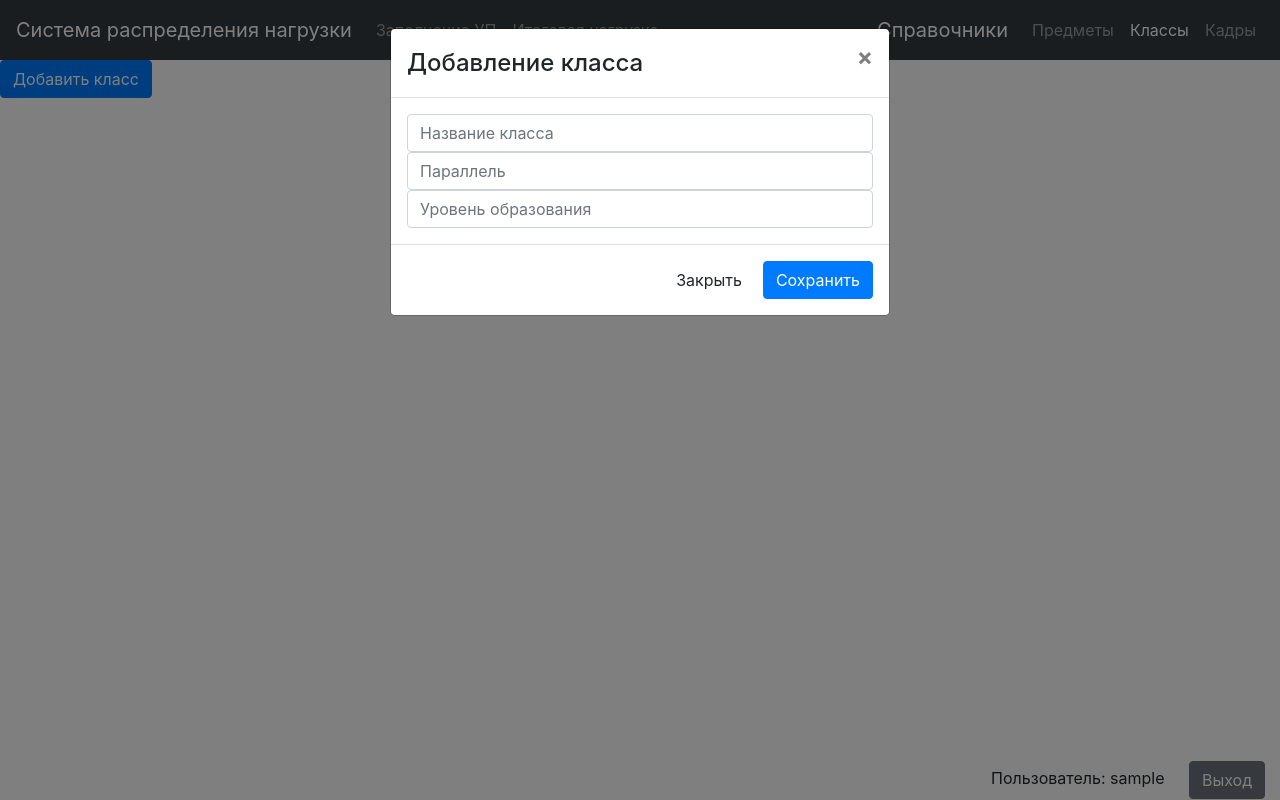
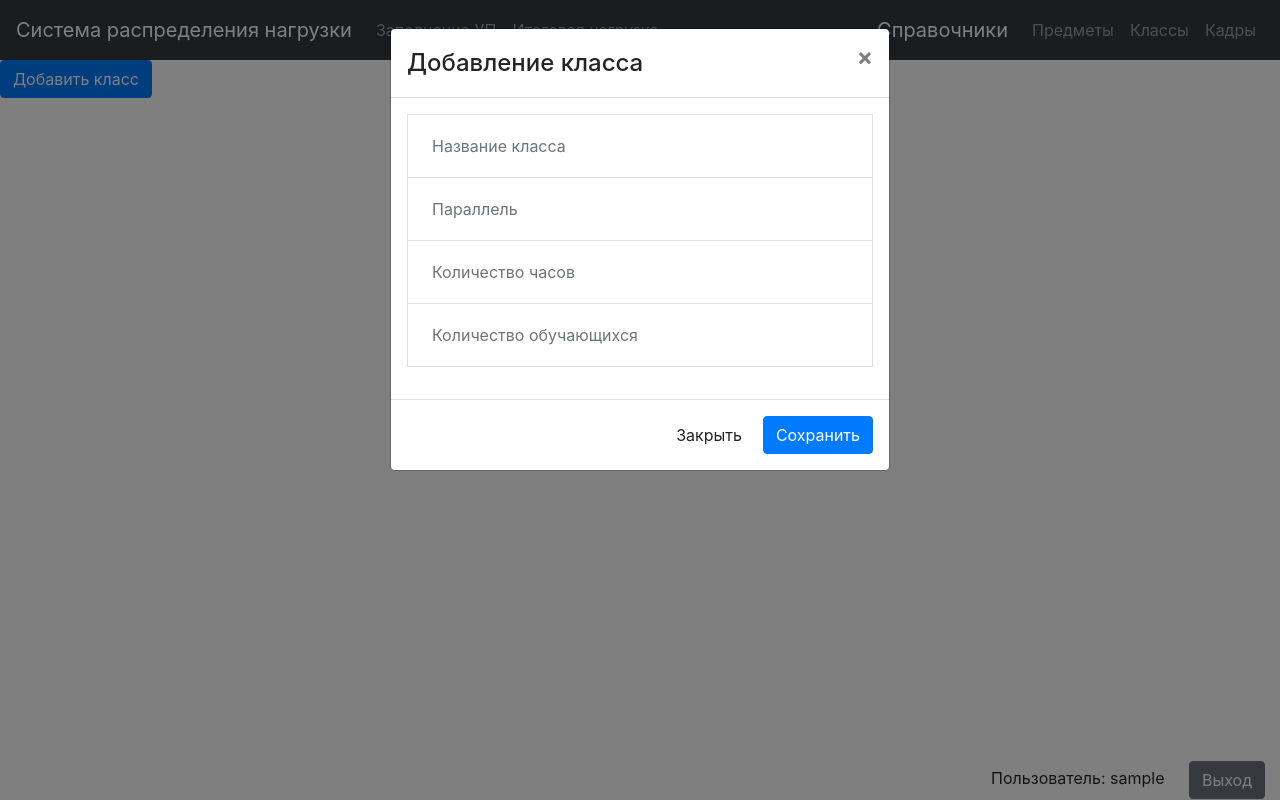
Before and after one commit to dzenbots/teachers_load_sharing_system, a Flask app: template app/classes_app/templates/classes_app.html in a window 1280 px wide, after a click on "Добавить класс". Run offline with Flask 2, Linux system fonts and the light colour scheme; the template is opened without the code that fills it, so the values that code supplies are empty; the visitor is signed in with stand-in values (Sample User, id 1); some libraries are stand-ins or nearby versions.

Commit message:
fix classes app. It works!!!

```diff
--- a/app/__init__.py
+++ b/app/__init__.py
@@ -1,4 +1,6 @@
 from flask import Flask, render_template, session
+
+from app.classes_app.views import classes_app
 from app.views import main
 from app.login_app.views import login_app
 from app.subjects_app.views import subjects_app
@@ -15,6 +17,7 @@ def create_app(config_file='settings.py'):
     app.register_blueprint(main)
     app.register_blueprint(login_app)
     app.register_blueprint(subjects_app)
+    app.register_blueprint(classes_app)
 
     @app.errorhandler(404)
     def http_404_handler(error):
--- a/app/classes_app/static/styles/classes_app.css
+++ b/app/classes_app/static/styles/classes_app.css
@@ -18,3 +18,10 @@
 .classes_adding_tr {
     margin-bottom: 10px;
 }
+
+
+.no-border {
+    border: 0;
+    box-shadow: none; /* You may want to include this as bootstrap applies these styles too */
+    background: transparent;
+}
--- a/app/classes_app/templates/classes_app.html
+++ b/app/classes_app/templates/classes_app.html
@@ -25,9 +25,3 @@
     {% include 'classes_main.html' %}
 
 {% endblock %}
-
-{% block footer_content %}
-
-    {% include 'classes_footer.html' %}
-
-{% endblock %}
--- a/app/classes_app/templates/classes_footer.html
+++ /dev/null
@@ -1,7 +0,0 @@
-{% if 'valid_user' in session %}
-    <footer>
-        <div class="main_footer">
-            <div>Пользователь: {{ session.get('login') }} <a href="/login_app/logout" class="btn btn-secondary" role="button" style="margin-left: 20px;">Выход</a></div>
-        </div>
-    </footer>
-{% endif %}
--- a/app/classes_app/templates/classes_main.html
+++ b/app/classes_app/templates/classes_main.html
@@ -11,58 +11,66 @@
                                     <h2>Начальное общее образование</h2>
                                     <table class="table table-bordered">
                                         {% if table_info %}
+                                        <thead class="thead-dark">
                                         <tr>
                                             {% for item in range(1, table_info|length) %}
-                                            <th scope="col">
+                                            <th scope="col" class="justify-content-center">
                                                 {{ table_info[item] }}
                                             </th>
                                             {% endfor %}
                                         </tr>
+                                        </thead>
                                         {% endif %}
+                                        <tbody>
                                         {% for record in data_HOO %}
                                             <tr>
                                                 <form   id="{{ 'classes_table_form_{}'.format(record.id) }}"
-                                                            action="/classes_app/update_record/{{ record.id }}"
+                                                            action="/classes_app/update_class/{{ record.id }}"
                                                             method="post"
                                                             class="justify-content-center"
                                                             target="classes_hidden_iframe"
                                                 >
                                                     <td scope="col">
-                                                        <div class="form-group">
+
                                                             <input  type="text"
                                                                     name="{{ 'id_{}_{}'.format(record.id, row_table_info[1]) }}"
-                                                                    class="form-control"
+                                                                    class="form-control no-border"
                                                                     value="{{ record.name }}"
                                                                     onchange="submit()"
                                                                     required
                                                                 >
-                                                        </div>
                                                     </td>
-                                                    <td>
-                                                        <div class="form-group">
+                                                    <td scope="col">
                                                             <input  type="text"
                                                                     name="{{ 'id_{}_{}'.format(record.id, row_table_info[2]) }}"
-                                                                    class="form-control"
+                                                                    class="form-control no-border"
                                                                     value="{{ record.parallel }}"
                                                                     onchange="submit()"
                                                                     required
                                                             >
-                                                        </div>
                                                     </td>
-                                                    <td>
-                                                        <div class="form-group">
+                                                    <td scope="col">
                                                             <input  type="text"
                                                                     name="{{ 'id_{}_{}'.format(record.id, row_table_info[3]) }}"
-                                                                    class="form-control"
-                                                                    value="{{ record.level }}"
+                                                                    class="form-control no-border"
+                                                                    value="{{ record.max_hours }}"
                                                                     onchange="submit()"
                                                                     required
                                                             >
-                                                        </div>
+                                                    </td>
+                                                    <td scope="col">
+                                                            <input  type="text"
+                                                                    name="{{ 'id_{}_{}'.format(record.id, row_table_info[4]) }}"
+                                                                    class="form-control no-border"
+                                                                    value="{{ record.students_num }}"
+                                                                    onchange="submit()"
+                                                                    required
+                                                            >
                                                     </td>
                                                 </form>
                                             </tr>
                                         {% endfor %}
+                                        </tbody>
                                     </table>
                                 {% endif %}
                             </div>
@@ -75,6 +83,7 @@
                                     <h2>Основное общее образование</h2>
                                     <table class="table table-bordered">
                                         {% if table_info %}
+                                        <thead class="thead-dark">
                                         <tr>
                                             {% for item in range(1, table_info|length) %}
                                             <th scope="col" class="justify-content-center">
@@ -82,11 +91,13 @@
                                             </th>
                                             {% endfor %}
                                         </tr>
+                                        </thead>
                                         {% endif %}
+                                        <tbody>
                                         {% for record in data_OOO %}
                                             <tr>
                                                 <form   id="{{ 'classes_table_form_{}'.format(record.id) }}"
-                                                            action="/classes_app/update_record/{{ record.id }}"
+                                                            action="/classes_app/update_class/{{ record.id }}"
                                                             method="post"
                                                             class="justify-content-center"
                                                             target="classes_hidden_iframe"
@@ -95,7 +106,7 @@
 
                                                             <input  type="text"
                                                                     name="{{ 'id_{}_{}'.format(record.id, row_table_info[1]) }}"
-                                                                    class="form-control"
+                                                                    class="form-control no-border"
                                                                     value="{{ record.name }}"
                                                                     onchange="submit()"
                                                                     required
@@ -104,7 +115,7 @@
                                                     <td scope="col">
                                                             <input  type="text"
                                                                     name="{{ 'id_{}_{}'.format(record.id, row_table_info[2]) }}"
-                                                                    class="form-control"
+                                                                    class="form-control no-border"
                                                                     value="{{ record.parallel }}"
                                                                     onchange="submit()"
                                                                     required
@@ -113,8 +124,17 @@
                                                     <td scope="col">
                                                             <input  type="text"
                                                                     name="{{ 'id_{}_{}'.format(record.id, row_table_info[3]) }}"
-                                                                    class="form-control"
-                                                                    value="{{ record.level }}"
+                                                                    class="form-control no-border"
+                                                                    value="{{ record.max_hours }}"
+                                                                    onchange="submit()"
+                                                                    required
+                                                            >
+                                                    </td>
+                                                    <td scope="col">
+                                                            <input  type="text"
+                                                                    name="{{ 'id_{}_{}'.format(record.id, row_table_info[4]) }}"
+                                                                    class="form-control no-border"
+                                                                    value="{{ record.students_num }}"
                                                                     onchange="submit()"
                                                                     required
                                                             >
@@ -122,6 +142,7 @@
                                                 </form>
                                             </tr>
                                         {% endfor %}
+                                        </tbody>
                                     </table>
                                 {% endif %}
                             </div>
@@ -134,36 +155,39 @@
                                     <h2>Среднее общее образование</h2>
                                     <table class="table table-bordered">
                                         {% if table_info %}
+                                        <thead class="thead-dark">
                                         <tr>
                                             {% for item in range(1, table_info|length) %}
-                                            <th scope="col">
+                                            <th scope="col" class="justify-content-center">
                                                 {{ table_info[item] }}
                                             </th>
                                             {% endfor %}
                                         </tr>
+                                        </thead>
                                         {% endif %}
+                                        <tbody>
                                         {% for record in data_COO %}
                                             <tr>
                                                 <form   id="{{ 'classes_table_form_{}'.format(record.id) }}"
-                                                            action="/classes_app/update_record/{{ record.id }}"
+                                                            action="/classes_app/update_class/{{ record.id }}"
                                                             method="post"
                                                             class="justify-content-center"
                                                             target="classes_hidden_iframe"
                                                 >
                                                     <td scope="col">
+
                                                             <input  type="text"
                                                                     name="{{ 'id_{}_{}'.format(record.id, row_table_info[1]) }}"
-                                                                    class="form-control"
+                                                                    class="form-control no-border"
                                                                     value="{{ record.name }}"
                                                                     onchange="submit()"
                                                                     required
                                                                 >
-                                                        </div>
                                                     </td>
                                                     <td scope="col">
                                                             <input  type="text"
                                                                     name="{{ 'id_{}_{}'.format(record.id, row_table_info[2]) }}"
-                                                                    class="form-control"
+                                                                    class="form-control no-border"
                                                                     value="{{ record.parallel }}"
                                                                     onchange="submit()"
                                                                     required
@@ -172,8 +196,17 @@
                                                     <td scope="col">
                                                             <input  type="text"
                                                                     name="{{ 'id_{}_{}'.format(record.id, row_table_info[3]) }}"
-                                                                    class="form-control"
-                                                                    value="{{ record.level }}"
+                                                                    class="form-control no-border"
+                                                                    value="{{ record.max_hours }}"
+                                                                    onchange="submit()"
+                                                                    required
+                                                            >
+                                                    </td>
+                                                    <td scope="col">
+                                                            <input  type="text"
+                                                                    name="{{ 'id_{}_{}'.format(record.id, row_table_info[4]) }}"
+                                                                    class="form-control no-border"
+                                                                    value="{{ record.students_num }}"
                                                                     onchange="submit()"
                                                                     required
                                                             >
@@ -181,6 +214,7 @@
                                                 </form>
                                             </tr>
                                         {% endfor %}
+                                        </tbody>
                                     </table>
                                 {% endif %}
                             </div>
@@ -200,24 +234,60 @@
                     </div>
                     <!-- Основное содержимое модального окна -->
                     <div class="modal-body">
-                        <form id='add_new_record' action="/classes_app/add_new_record" method="post" class="justify-content-center">
-                            <table>
+                        <form id='add_new_class'
+                              action="/classes_app/add_new_class"
+                              method="post"
+                              class="justify-content-center">
+                            <table class="table table-bordered">
+                                <tbody>
                                     <tr>
-                                    <input type="text" name="ClassName" class="form-control classes_adding_tr" placeholder="Название класса" required autofocus>
+                                        <td scope="col">
+                                            <input type="text"
+                                                   name="ClassName"
+                                                   class="form-control no-border"
+                                                   placeholder="Название класса"
+                                                   required
+                                            >
+                                        </td>
                                     </tr>
                                     <tr>
-                                    <input type="text" name="Parallel" class="form-control classes_adding_tr" placeholder="Параллель" required>
+                                        <td scope="col">
+                                            <input type="text"
+                                                   name="Parallel"
+                                                   class="form-control no-border"
+                                                   placeholder="Параллель"
+                                                   required
+                                            >
+                                        </td>
                                     </tr>
                                     <tr>
-                                    <input type="text" name="Level" class="form-control classes_adding_tr" placeholder="Уровень образования" required>
+                                        <td scope="col">
+                                            <input type="text"
+                                                   name="max_hours"
+                                                   class="form-control no-border"
+                                                   placeholder="Количество часов"
+                                                   required
+                                            >
+                                        </td>
                                     </tr>
+                                    <tr>
+                                        <td scope="col">
+                                            <input type="text"
+                                                   name="students_num"
+                                                   class="form-control no-border"
+                                                   placeholder="Количество обучающихся"
+                                                   required
+                                            >
+                                        </td>
+                                    </tr>
+                                </tbody>
                             </table>
                         </form>
                     </div>
                     <!-- Футер модального окна -->
                     <div class="modal-footer">
                         <button type="button" class="btn btn-default" data-dismiss="modal">Закрыть</button>
-                        <button form="add_new_record" type="submit" class="btn btn-primary">Сохранить</button>
+                        <button form="add_new_class" type="submit" class="btn btn-primary">Сохранить</button>
                     </div>
                 </div>
             </div>
--- a/app/classes_app/templates/classes_nav_bar.html
+++ b/app/classes_app/templates/classes_nav_bar.html
@@ -15,7 +15,7 @@
                 <a class="nav-link" href="/subjects_app">Предметы</a>
             </li>
             <li class="nav-item">
-                <a class="nav-link active" href="/classes_app">Классы</a>
+                <a class="nav-link" href="/classes_app">Классы</a>
             </li>
             <li class="nav-item">
                 <a class="nav-link" href="/stuff_app">Кадры</a>
--- a/app/models.py
+++ b/app/models.py
@@ -15,13 +15,13 @@ class StudyLevels(BaseModel):
 
 class Parallels(BaseModel):
     name = IntegerField()
-    level = ForeignKeyField(StudyLevels.name, backref="level_parallels")
+    level = ForeignKeyField(StudyLevels, backref="level_parallels")
 
 
 class Classes(BaseModel):
     id = PrimaryKeyField()
     name = CharField(max_length=255)
-    parallel = ForeignKeyField(Parallels.name, backref="parallel_classes")
+    parallel = ForeignKeyField(Parallels, backref="parallel_classes")
     max_hours = IntegerField()
     students_num = IntegerField()
 
```
Also changed, not shown: app/classes_app/__init__.py (+16 -1 lines), app/classes_app/views.py (+36 -46 lines). Lines whose indentation alone changed are shown as unchanged.
